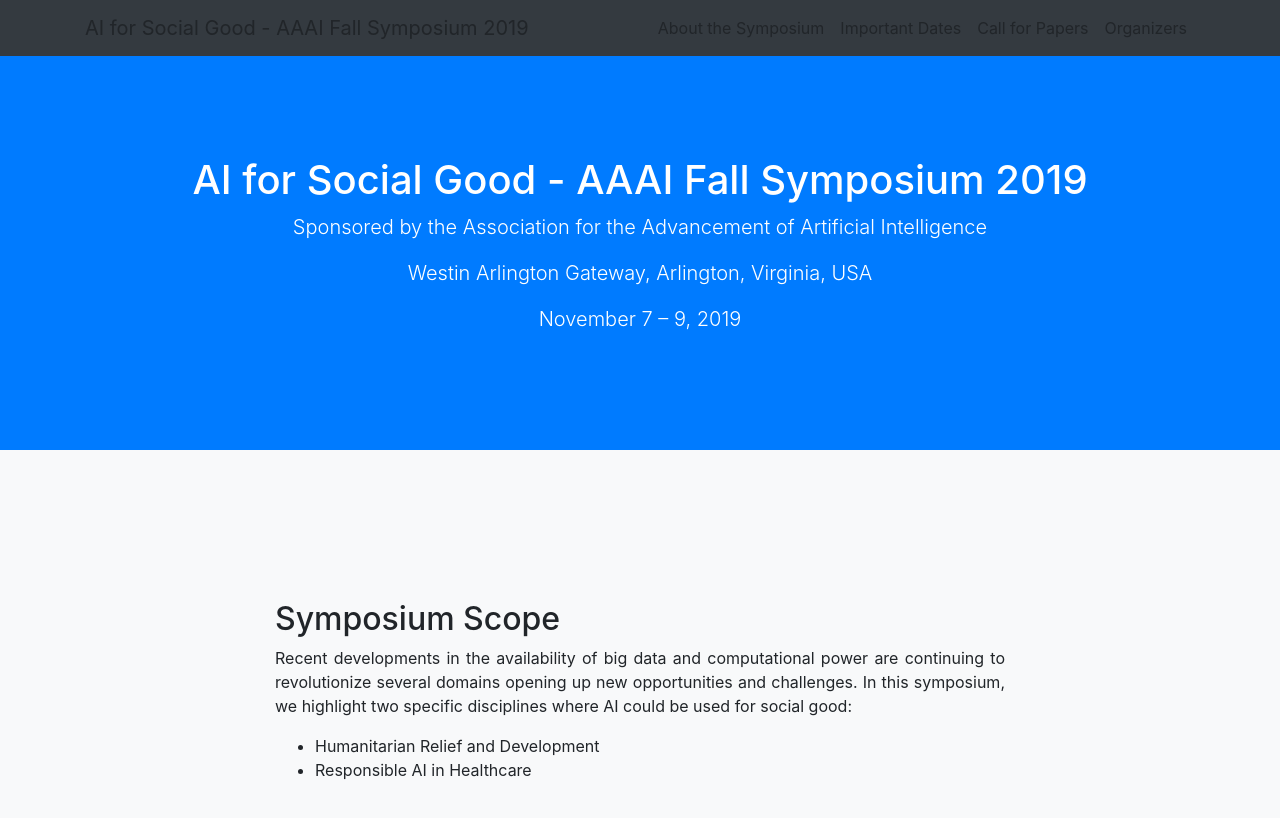
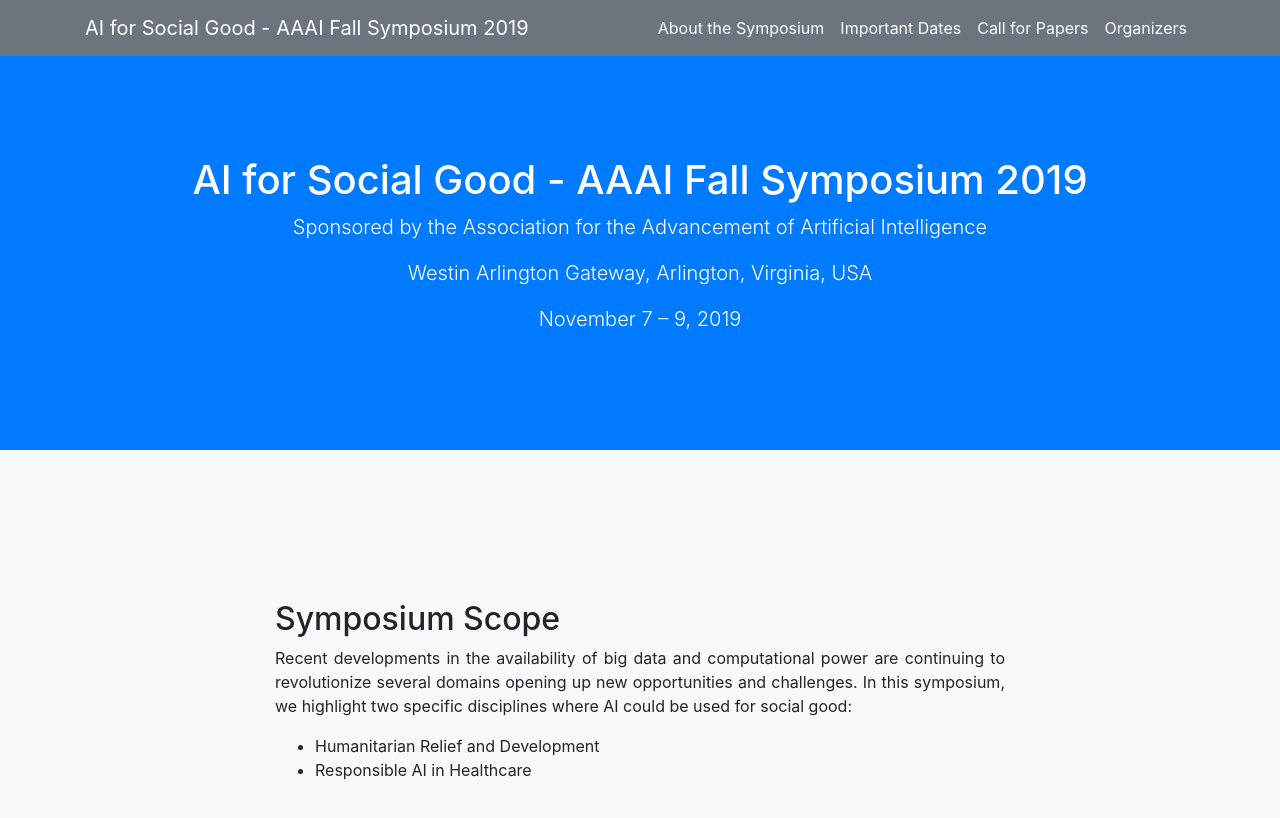
Before and after one commit to ai-for-socialgood/ai-for-socialgood.github.io, a website with bundled scripts: page index.html in a window 1280 px wide. Shown: the top 818 px of the page. Built offline with nearby package versions, Linux system fonts and the light colour scheme.

Commit message:
changed the navbar colors

```diff
--- a/index.html
+++ b/index.html
@@ -21,7 +21,7 @@
 <body id="page-top">
 
   <!-- Navigation -->
-  <nav class="navbar navbar-expand-lg navbar-dark bg-dark fixed-top" id="mainNav">
+  <nav class="navbar navbar-expand-lg navbar-dark bg-secondary text-white fixed-top" id="mainNav">
     <div class="container">
       <a class="navbar-brand js-scroll-trigger" href="#page-top">AI for Social Good - AAAI Fall Symposium 2019</a>
       <button class="navbar-toggler" type="button" data-toggle="collapse" data-target="#navbarResponsive" aria-controls="navbarResponsive" aria-expanded="false" aria-label="Toggle navigation">
```
